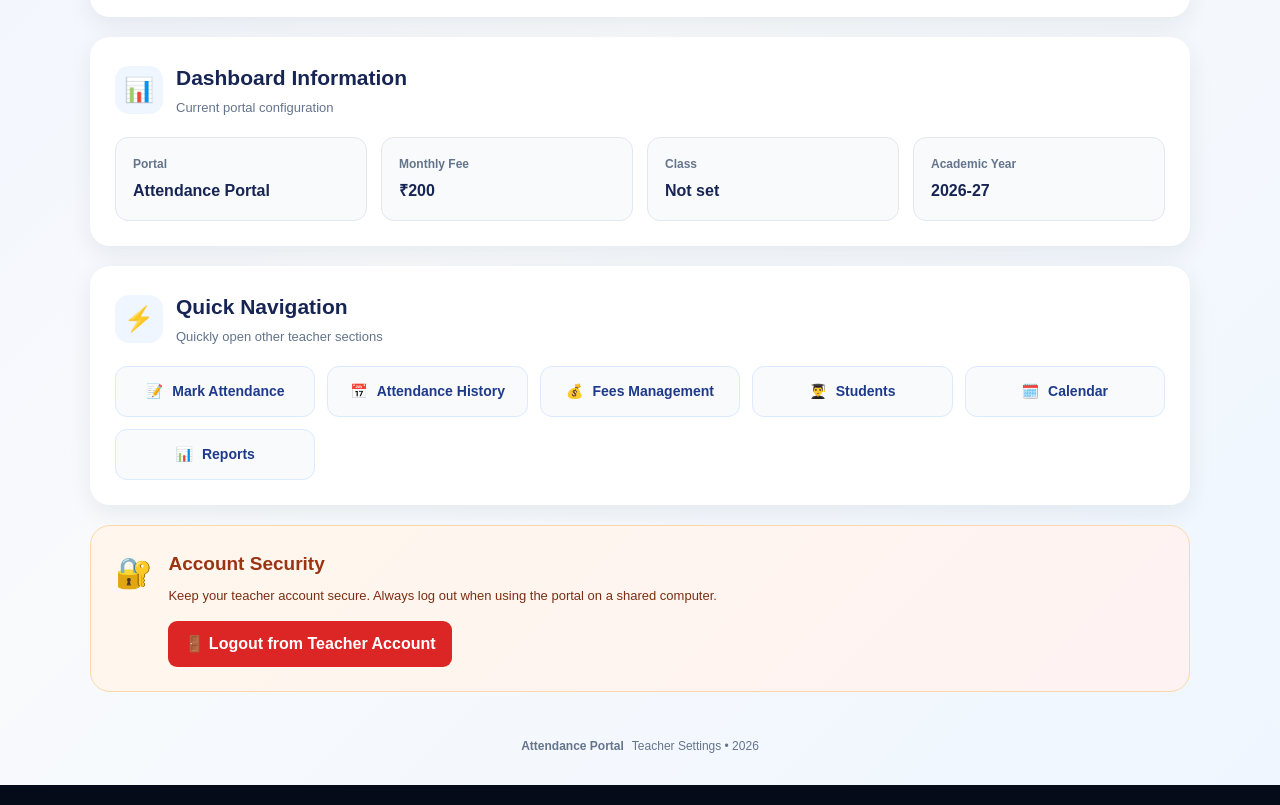
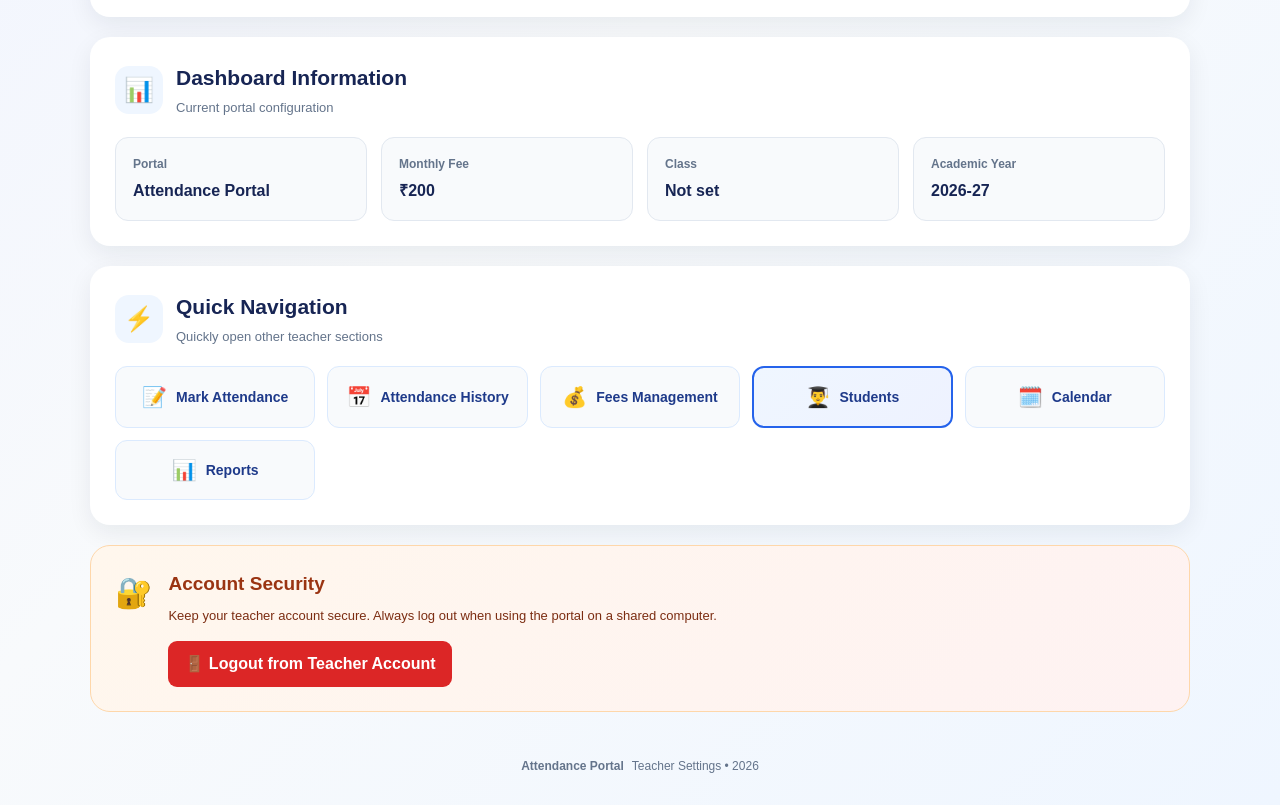
Before and after one commit to harshchauhan201951/ATTENDANCE-PORTAL, a Next.js app: page /teacher/settings in a window 1280 px wide. Shown: the part 734-1539 px from the top of the page. Built offline with nearby package versions, Linux system fonts and the light colour scheme.

Commit message:
Fix teacher settings students navigation

```diff
--- a/app/teacher/settings/page.tsx
+++ b/app/teacher/settings/page.tsx
@@ -108,9 +108,7 @@ export default function TeacherSettingsPage() {
         {/* HEADER */}
 
         <header style={styles.header}>
-
           <div style={styles.headerLeft}>
-
             <div style={styles.iconBox}>
               ⚙️
             </div>
@@ -124,12 +122,11 @@ export default function TeacherSettingsPage() {
                 Manage your teacher dashboard settings
               </p>
             </div>
-
           </div>
 
           <div style={styles.headerButtons}>
-
             <button
+              type="button"
               onClick={() => router.push("/teacher")}
               style={styles.dashboardButton}
             >
@@ -137,17 +134,16 @@ export default function TeacherSettingsPage() {
             </button>
 
             <button
+              type="button"
               onClick={logout}
               style={styles.logoutButton}
             >
               🚪 Logout
             </button>
-
           </div>
-
         </header>
 
-        {/* SUCCESS */}
+        {/* SUCCESS MESSAGE */}
 
         {saved && (
           <div style={styles.success}>
@@ -158,9 +154,7 @@ export default function TeacherSettingsPage() {
         {/* TEACHER PROFILE */}
 
         <section style={styles.card}>
-
           <div style={styles.cardHeader}>
-
             <div style={styles.cardIcon}>
               👨‍🏫
             </div>
@@ -174,11 +168,9 @@ export default function TeacherSettingsPage() {
                 Your teacher account information
               </p>
             </div>
-
           </div>
 
           <div style={styles.formGrid}>
-
             <div>
               <label style={styles.label}>
                 Teacher Name
@@ -215,17 +207,13 @@ export default function TeacherSettingsPage() {
                 Username cannot be changed here.
               </p>
             </div>
-
           </div>
-
         </section>
 
         {/* PORTAL SETTINGS */}
 
         <section style={styles.card}>
-
           <div style={styles.cardHeader}>
-
             <div style={styles.cardIcon}>
               🏫
             </div>
@@ -239,13 +227,10 @@ export default function TeacherSettingsPage() {
                 Customize your attendance portal
               </p>
             </div>
-
           </div>
 
           <form onSubmit={saveSettings}>
-
             <div style={styles.formGrid}>
-
               <div>
                 <label style={styles.label}>
                   Portal Name
@@ -309,11 +294,9 @@ export default function TeacherSettingsPage() {
                   style={styles.input}
                 />
               </div>
-
             </div>
 
             <div style={styles.buttonRow}>
-
               <button
                 type="submit"
                 style={styles.saveButton}
@@ -328,19 +311,14 @@ export default function TeacherSettingsPage() {
               >
                 🔄 Reset
               </button>
-
             </div>
-
           </form>
-
         </section>
 
         {/* DASHBOARD INFORMATION */}
 
         <section style={styles.card}>
-
           <div style={styles.cardHeader}>
-
             <div style={styles.cardIcon}>
               📊
             </div>
@@ -354,11 +332,9 @@ export default function TeacherSettingsPage() {
                 Current portal configuration
               </p>
             </div>
-
           </div>
 
           <div style={styles.infoGrid}>
-
             <div style={styles.infoItem}>
               <span style={styles.infoLabel}>
                 Portal
@@ -375,7 +351,10 @@ export default function TeacherSettingsPage() {
               </span>
 
               <strong style={styles.infoValue}>
-                ₹{Number(monthlyFee || 0).toLocaleString("en-IN")}
+                ₹
+                {Number(monthlyFee || 0).toLocaleString(
+                  "en-IN"
+                )}
               </strong>
             </div>
 
@@ -398,17 +377,13 @@ export default function TeacherSettingsPage() {
                 {academicYear}
               </strong>
             </div>
-
           </div>
-
         </section>
 
         {/* QUICK NAVIGATION */}
 
         <section style={styles.card}>
-
           <div style={styles.cardHeader}>
-
             <div style={styles.cardIcon}>
               ⚡
             </div>
@@ -422,95 +397,134 @@ export default function TeacherSettingsPage() {
                 Quickly open other teacher sections
               </p>
             </div>
-
           </div>
 
           <div style={styles.navigationGrid}>
 
+            {/* MARK ATTENDANCE */}
+
             <button
-              onClick={() => router.push("/dashboard")}
+              type="button"
+              onClick={() =>
+                router.push("/teacher/attendance")
+              }
               style={styles.navigationButton}
             >
+              <span style={styles.navigationIcon}>
                 📝
+              </span>
+
               <span>
                 Mark Attendance
               </span>
             </button>
 
+            {/* ATTENDANCE HISTORY */}
+
             <button
+              type="button"
               onClick={() =>
                 router.push("/teacher/attendance-history")
               }
               style={styles.navigationButton}
             >
+              <span style={styles.navigationIcon}>
                 📅
+              </span>
+
               <span>
                 Attendance History
               </span>
             </button>
 
+            {/* FEES MANAGEMENT */}
+
             <button
+              type="button"
               onClick={() =>
                 router.push("/teacher/fees")
               }
               style={styles.navigationButton}
             >
+              <span style={styles.navigationIcon}>
                 💰
+              </span>
+
               <span>
                 Fees Management
               </span>
             </button>
 
+            {/* STUDENTS - FIXED ROUTE */}
+
             <button
+              type="button"
               onClick={() =>
                 router.push("/teacher/students")
               }
-              style={styles.navigationButton}
+              style={{
+                ...styles.navigationButton,
+                border: "2px solid #2563eb",
+                background:
+                  "linear-gradient(135deg,#eff6ff,#eef2ff)",
+              }}
             >
+              <span style={styles.navigationIcon}>
                 👨‍🎓
+              </span>
+
               <span>
                 Students
               </span>
             </button>
 
+            {/* CALENDAR */}
+
             <button
+              type="button"
               onClick={() =>
                 router.push("/teacher/calendar")
               }
               style={styles.navigationButton}
             >
+              <span style={styles.navigationIcon}>
                 🗓️
+              </span>
+
               <span>
                 Calendar
               </span>
             </button>
 
+            {/* REPORTS */}
+
             <button
+              type="button"
               onClick={() =>
                 router.push("/teacher/reports")
               }
               style={styles.navigationButton}
             >
+              <span style={styles.navigationIcon}>
                 📊
+              </span>
+
               <span>
                 Reports
               </span>
             </button>
 
           </div>
-
         </section>
 
         {/* SECURITY */}
 
         <section style={styles.securityCard}>
-
           <div style={styles.securityIcon}>
             🔐
           </div>
 
           <div style={styles.securityContent}>
-
             <h2 style={styles.securityTitle}>
               Account Security
             </h2>
@@ -522,20 +536,18 @@ export default function TeacherSettingsPage() {
             </p>
 
             <button
+              type="button"
               onClick={logout}
               style={styles.securityButton}
             >
               🚪 Logout from Teacher Account
             </button>
-
           </div>
-
         </section>
 
         {/* FOOTER */}
 
         <footer style={styles.footer}>
-
           <strong>
             Attendance Portal
           </strong>
@@ -543,7 +555,6 @@ export default function TeacherSettingsPage() {
           <span>
             Teacher Settings • 2026
           </span>
-
         </footer>
 
       </div>
@@ -554,7 +565,6 @@ export default function TeacherSettingsPage() {
 const styles: {
   [key: string]: React.CSSProperties;
 } = {
-
   page: {
     minHeight: "100vh",
     background:
@@ -645,8 +655,7 @@ const styles: {
   success: {
     background: "#dcfce7",
     color: "#166534",
-    border:
-      "1px solid #86efac",
+    border: "1px solid #86efac",
     padding: "14px 16px",
     borderRadius: "12px",
     marginBottom: "20px",
@@ -711,8 +720,7 @@ const styles: {
   input: {
     width: "100%",
     boxSizing: "border-box",
-    border:
-      "1px solid #cbd5e1",
+    border: "1px solid #cbd5e1",
     borderRadius: "10px",
     padding: "12px 13px",
     fontSize: "15px",
@@ -747,8 +755,7 @@ const styles: {
   },
 
   resetButton: {
-    border:
-      "1px solid #cbd5e1",
+    border: "1px solid #cbd5e1",
     background: "#f8fafc",
     color: "#334155",
     padding: "13px 22px",
@@ -767,8 +774,7 @@ const styles: {
 
   infoItem: {
     background: "#f8fafc",
-    border:
-      "1px solid #e2e8f0",
+    border: "1px solid #e2e8f0",
     borderRadius: "13px",
     padding: "17px",
   },
@@ -794,8 +800,7 @@ const styles: {
   },
 
   navigationButton: {
-    border:
-      "1px solid #dbeafe",
+    border: "1px solid #dbeafe",
     background: "#f8fafc",
     color: "#1e3a8a",
     borderRadius: "12px",
@@ -807,13 +812,17 @@ const styles: {
     fontWeight: "700",
     fontSize: "14px",
     cursor: "pointer",
+    minHeight: "55px",
+  },
+
+  navigationIcon: {
+    fontSize: "20px",
   },
 
   securityCard: {
     background:
       "linear-gradient(135deg,#fff7ed,#fef2f2)",
-    border:
-      "1px solid #fed7aa",
+    border: "1px solid #fed7aa",
     borderRadius: "20px",
     padding: "24px",
     display: "flex",
```
Lines whose indentation alone changed are shown as unchanged.
